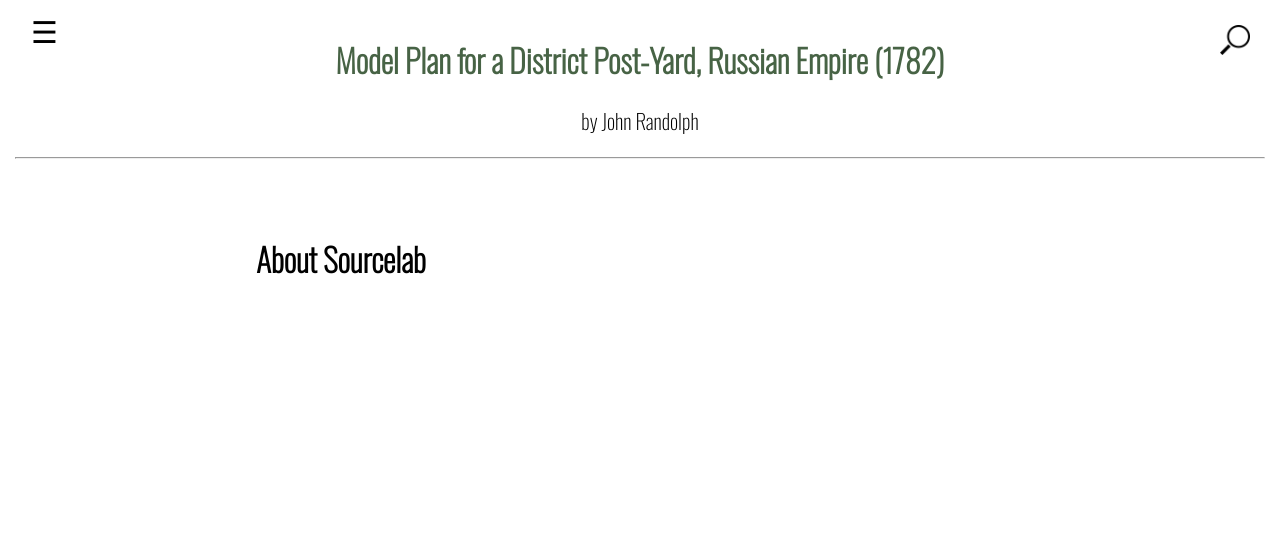
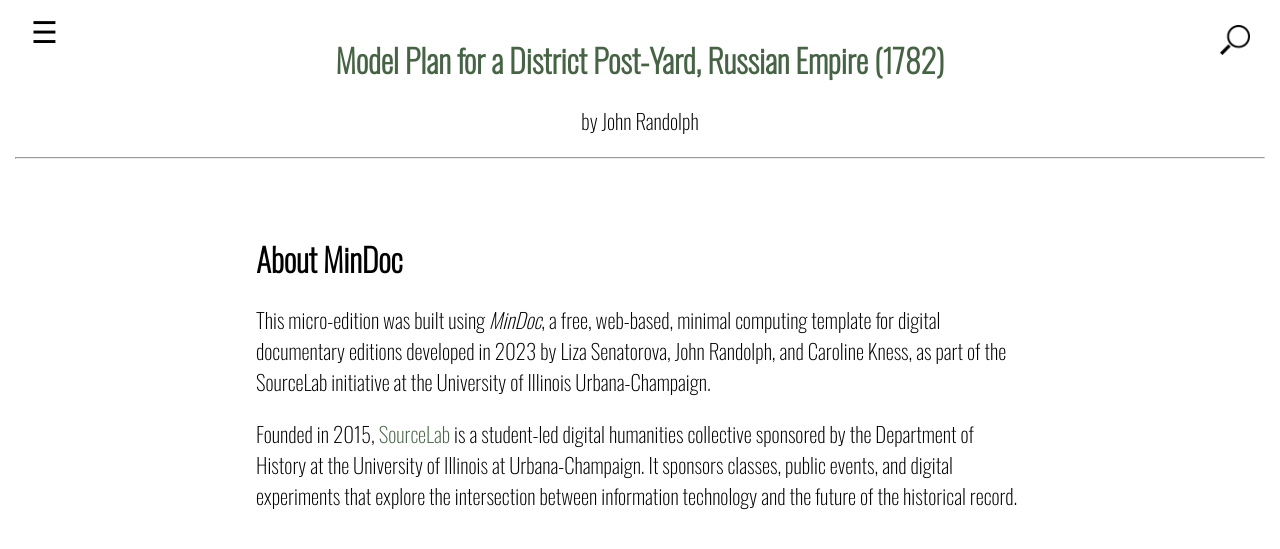
Before and after one commit to jwr12/imperial_russian_post_office_1782, a Jekyll site: the page built from 008_about_sourcelab.md, in a window 1280 px wide. Shown: the top 549 px of the page. Built offline with Jekyll 4.4.1, drawn with Linux system fonts in a browser that asks for light colours.

Commit message:
Update 008_about_sourcelab.md

```diff
--- a/008_about_sourcelab.md
+++ b/008_about_sourcelab.md
@@ -4,4 +4,8 @@ title: About Sourcelab
 number: 010
 ---
 
-# About Sourcelab
+# About MinDoc
+
+This micro-edition was built using *MinDoc*, a free, web-based, minimal computing template for digital documentary editions developed in 2023 by Liza Senatorova, John Randolph, and Caroline Kness, as part of the SourceLab initiative at the University of Illinois Urbana-Champaign.
+
+Founded in 2015, [SourceLab](https://sourcelab.history.illinois.edu/) is a student-led digital humanities collective sponsored by the Department of History at the University of Illinois at Urbana-Champaign. It sponsors classes, public events, and digital experiments that explore the intersection between information technology and the future of the historical record.
```
